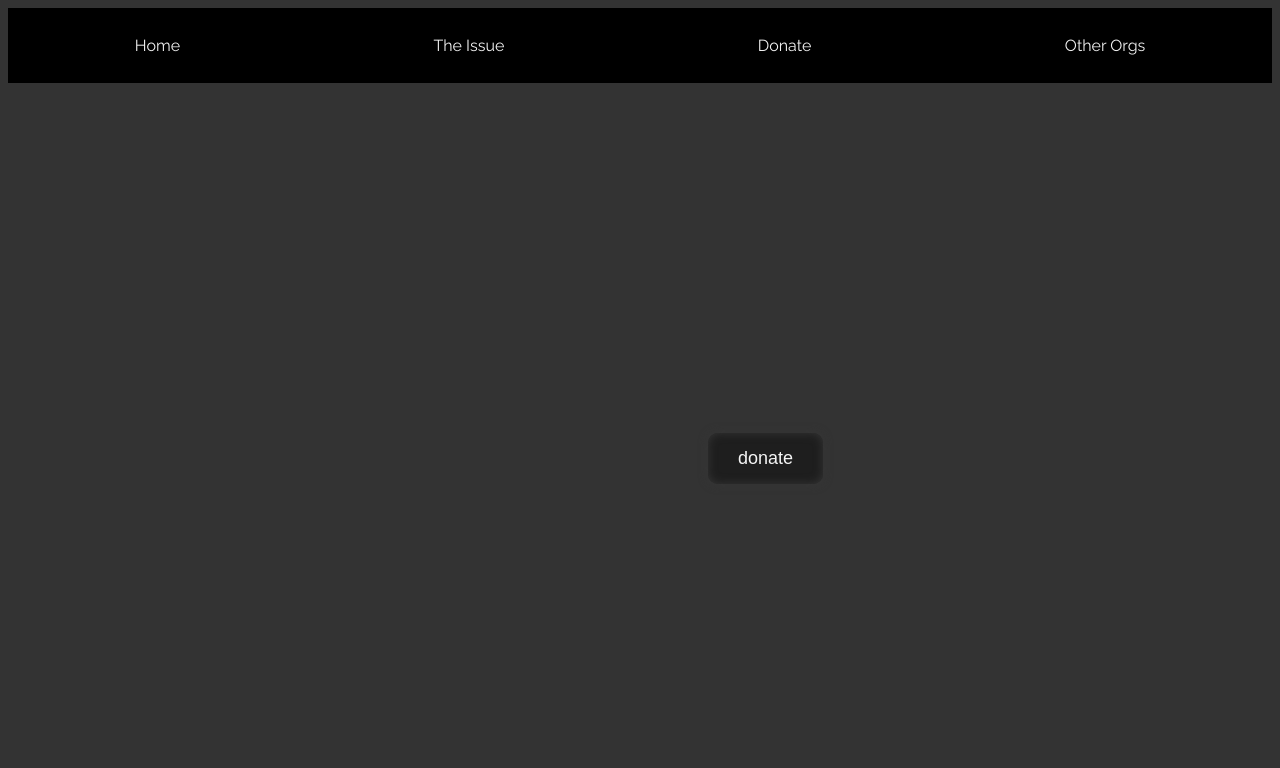
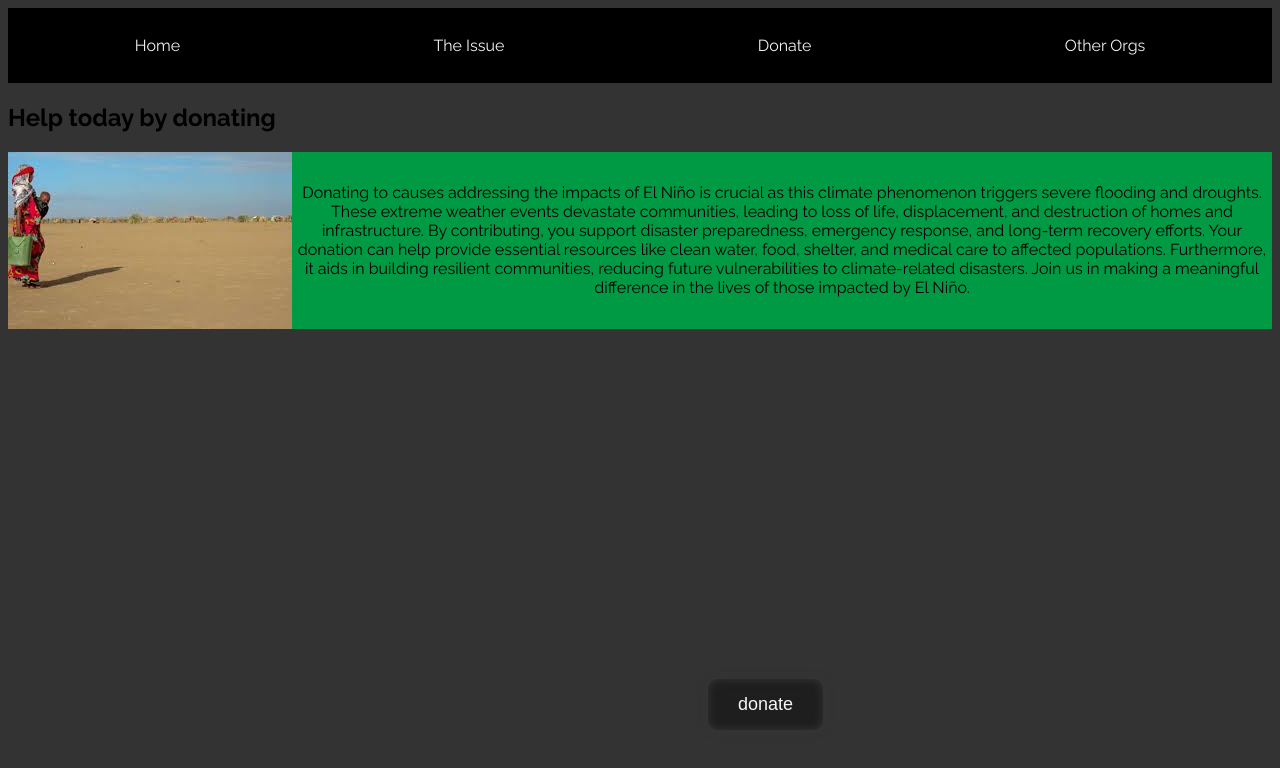
Before and after one commit to Abelgds24/codepath-, a plain HTML site: page donate.html in a window 1280 px wide. Drawn offline with Linux system fonts and the light colour scheme.

Commit message:
M2changes

```diff
--- a/donate.html
+++ b/donate.html
@@ -7,6 +7,8 @@
     <link rel="stylesheet" href="style.css">
     <link rel="preconnect" href="https://fonts.googleapis.com">
 <link rel="preconnect" href="https://fonts.gstatic.com" crossorigin>
+<link rel="icon" type="image/x-icon" href="ethiopiaa.png">
+
 <link href="https://fonts.googleapis.com/css2?family=Raleway:ital,wght@0,100..900;1,100..900&display=swap" rel="stylesheet">
 
 </head>
@@ -21,7 +23,14 @@
     </div>
 
     </div>
+
+    <h2>Help today by donating</h2>
+    <div class="donateblurb">
+    <img src="ethelnino.jpg"></img>
+    <p>Donating to causes addressing the impacts of El Niño is crucial as this climate phenomenon triggers severe flooding and droughts. These extreme weather events devastate communities, leading to loss of life, displacement, and destruction of homes and infrastructure. By contributing, you support disaster preparedness, emergency response, and long-term recovery efforts. Your donation can help provide essential resources like clean water, food, shelter, and medical care to affected populations. Furthermore, it aids in building resilient communities, reducing future vulnerabilities to climate-related disasters. Join us in making a meaningful difference in the lives of those impacted by El Niño.</p>
+    </div>
     <button class="donate">donate</button>
+
 
 
 </div>
--- a/style.css
+++ b/style.css
@@ -224,3 +224,18 @@ a {
     background-color: black;
     border-color: greenyellow;
   }
+
+h2 {
+    font-family: raleway;
+}
+
+.donateblurb {
+    display: flex;
+    justify-content: space-around;
+    text-align: center;
+    align-items: center;
+    background-color: #009A44;
+    font-family: raleway;
+
+
+}
```
Also changed, not shown: index.html (+2 -0 lines), issue.html (+2 -0 lines), other.html (+2 -0 lines), ethelnino.jpg (added), ethiopiaa.png (added).
